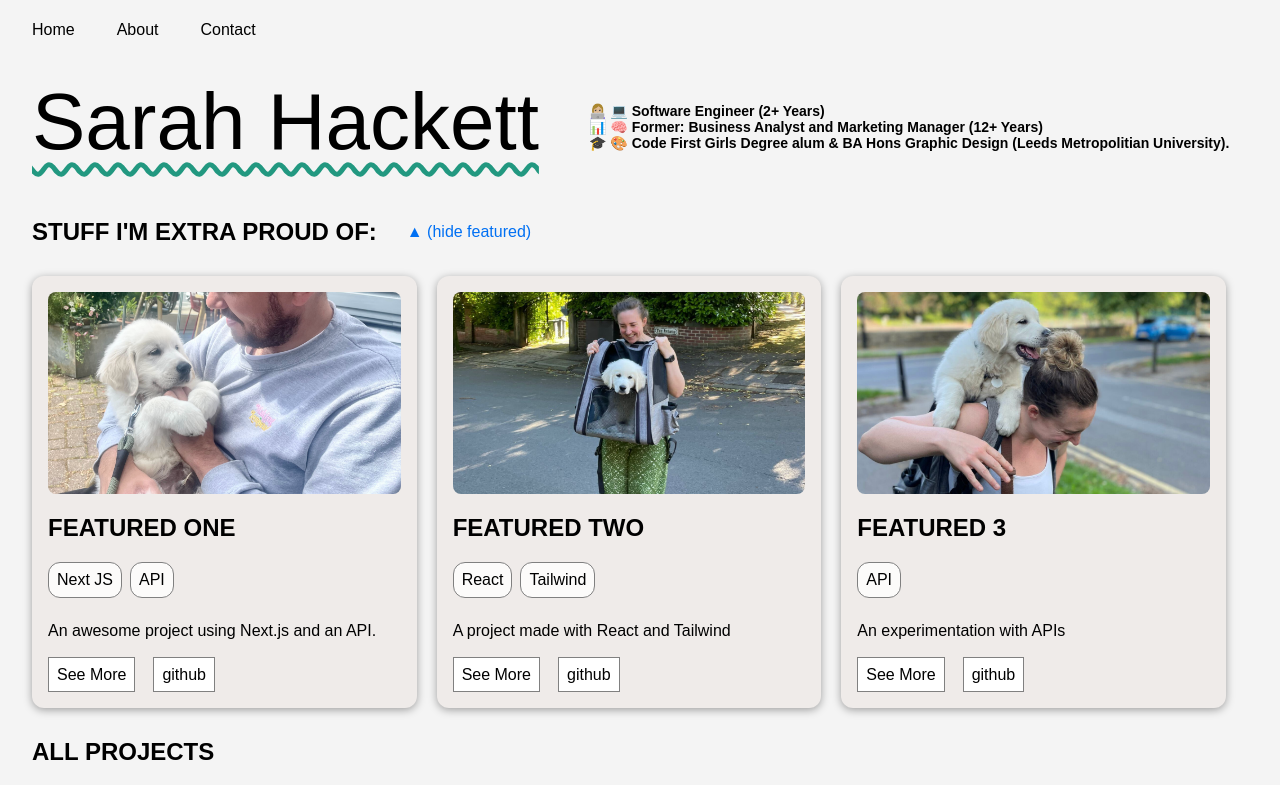
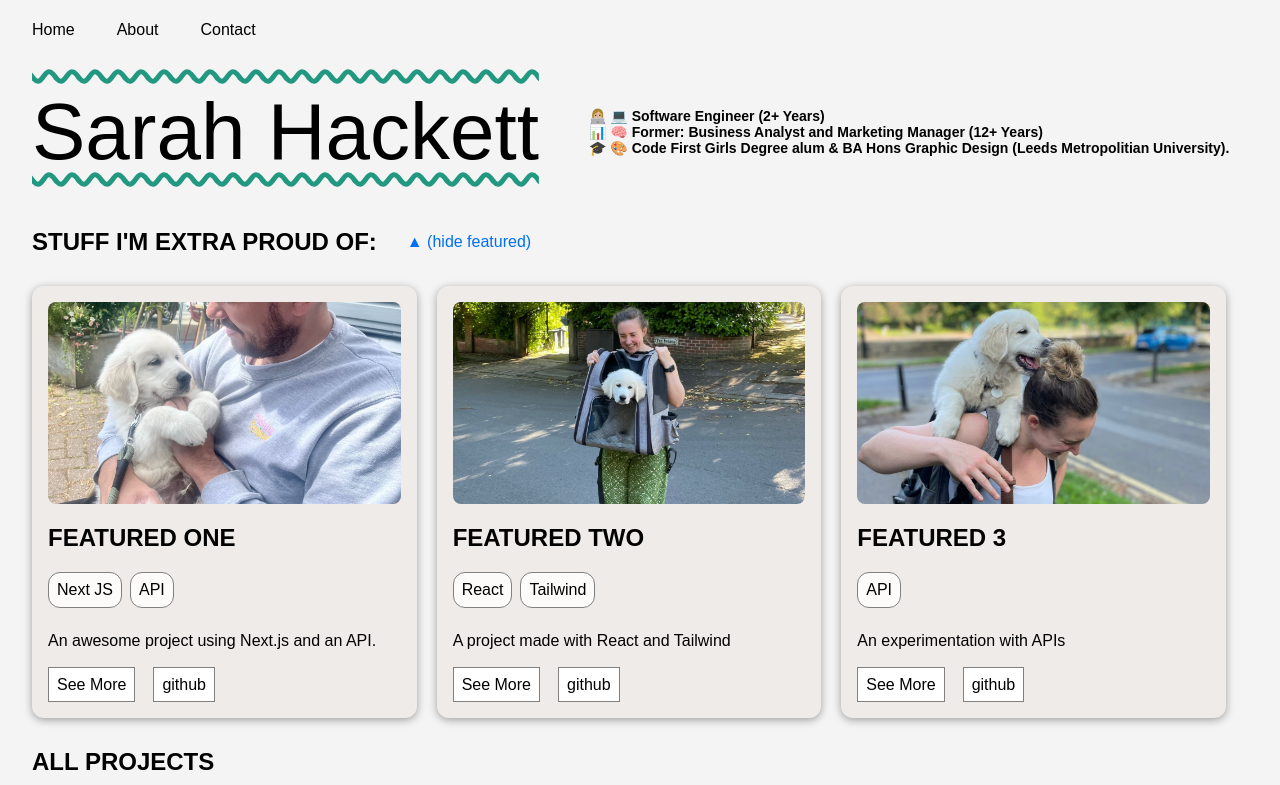
Before and after one commit to Sarahmhackett/sarah-hackett-projects, a Next.js app: page / in a window 1280 px wide. Shown: the top 785 px of the page. Built offline with nearby package versions, Linux system fonts and the light colour scheme; a web font is replaced by a local one.

Commit message:
Homepage card styling and content

```diff
--- a/app/home.module.css
+++ b/app/home.module.css
@@ -13,9 +13,10 @@
   width: inherit;
   font-size: 80px;
   margin: 0;
+  margin-top: 10px;
   margin-bottom: 30px;
   text-decoration: underline;
-  text-decoration-style: wavy;
+  text-decoration: overline underline wavy;
   text-decoration-color: #229880;
   text-decoration-thickness: 5px;
   text-underline-offset: 14px;
```
